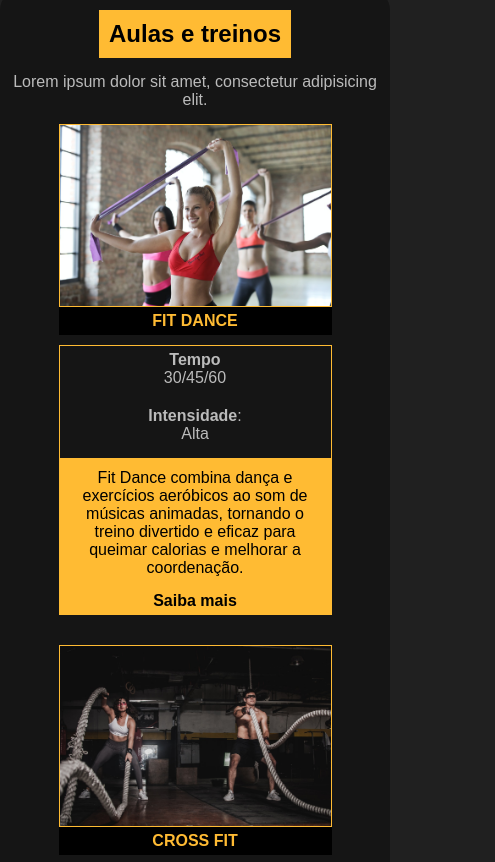
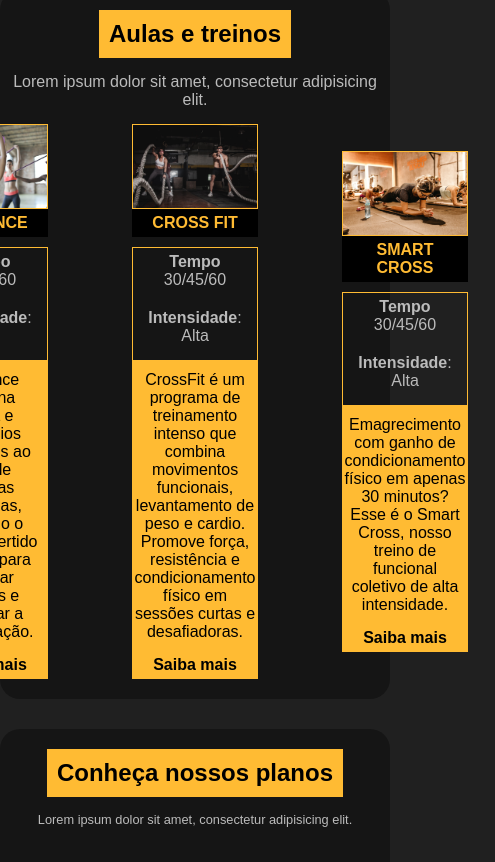
Before and after one commit to jonathascp/Projeto-Academia, a plain HTML site: page index.html in a window 390 px wide. Shown: the part 840-1702 px from the top of the page, 495 px wide, since content can reach past the window. Drawn offline with Linux system fonts and the light colour scheme.

Commit message:
Update media-query.css

```diff
--- a/media-query/media-query.css
+++ b/media-query/media-query.css
@@ -39,7 +39,7 @@
     }
 
     .aulas_item {
-        width: 100%;
+        width: 300px;
         display: flex;
         flex-direction: column;
         justify-content: center;
@@ -58,6 +58,10 @@
         align-items: center;
         justify-content: flex-start;
         padding: 0 50px;
+    }
+
+    .planos::-webkit-scrollbar {
+        width: 0px;
     }
 
     .planos_plano {
@@ -83,4 +87,13 @@
     .container_informacao a {
         font-size: .8em;
     }
+
+    #aulas > .container_div {
+        display: flex;
+        flex-direction: row;
+        align-items: center;
+        justify-content: flex-start;
+        max-width: 600px;
+        overflow-x: hidden;
+    }
 }
```
